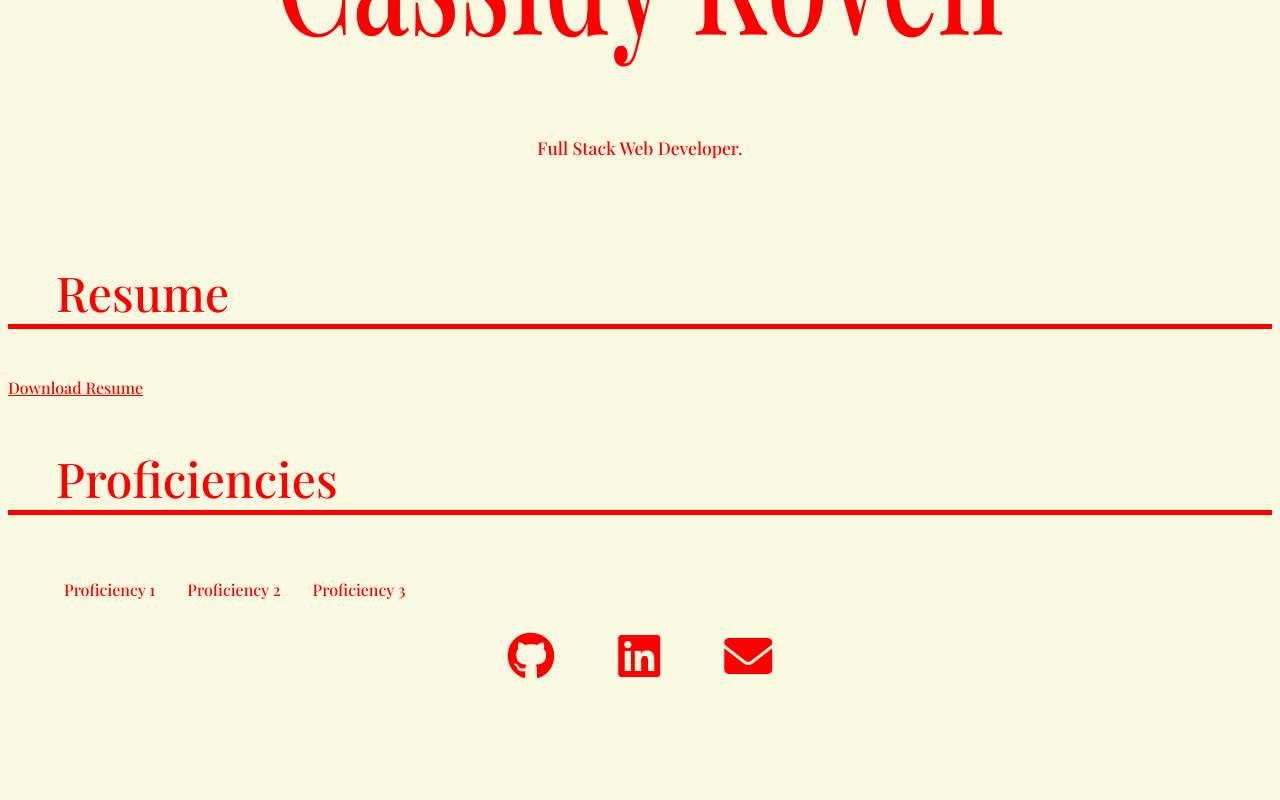
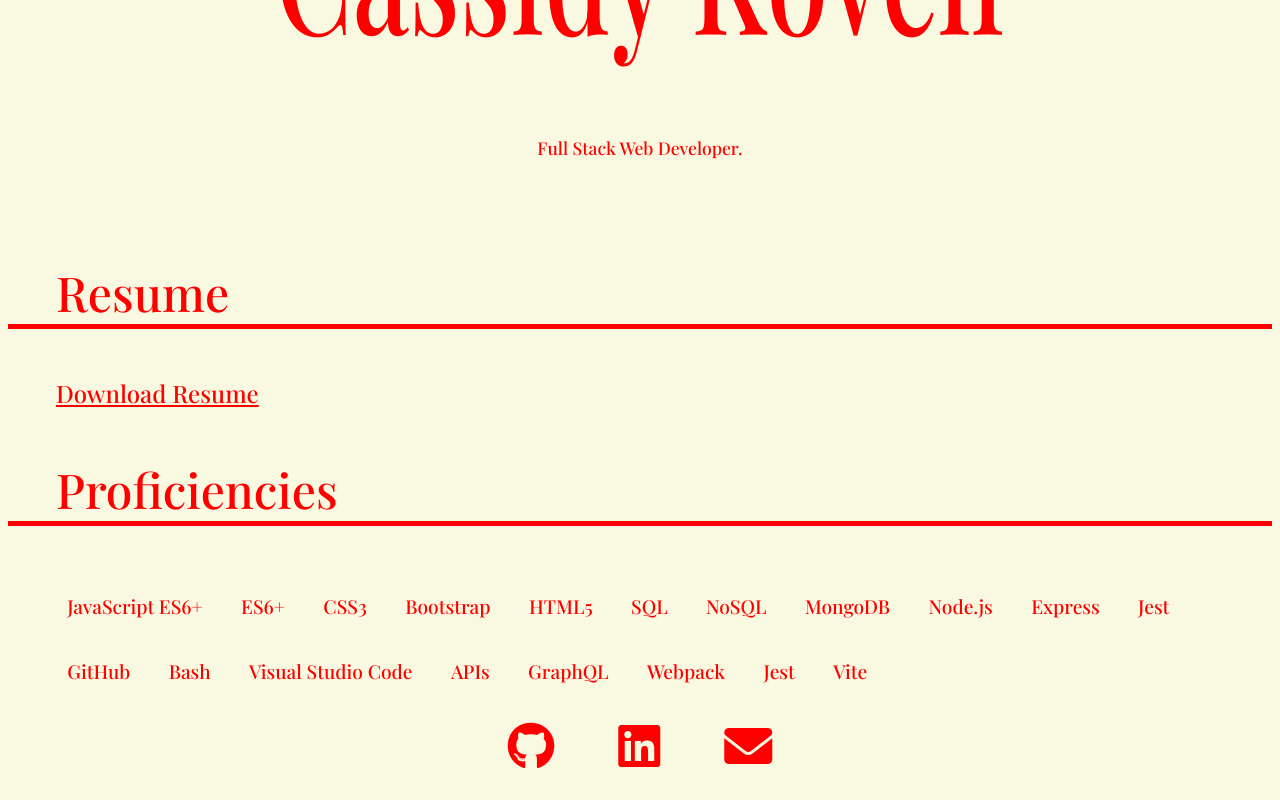
Before and after one commit to cassidykovell/cassidy-kovell-website, a React (Vite) app: page /resume in a window 1280 px wide. Shown: the part 366-1166 px from the top of the page. Before the commit the page ends 1076 px from the top, so only its background shows below. Built offline with nearby package versions, Linux system fonts and the light colour scheme; a web font is replaced by a local one.

Commit message:
added profiencies to my resume section

```diff
--- a/src/components/ResumeSection.jsx
+++ b/src/components/ResumeSection.jsx
@@ -3,19 +3,33 @@ import React from 'react';
 const Resume = () => {
   return (
     <div className="resume-container">
-
       <div className="resume-section">
         <h3>Resume</h3>
-        <a href="/path/to/your/resume.pdf" download>Download Resume</a>
+        <a class="resume" href="/assets/documents/KovellResume.pdf" download>Download Resume</a>
       </div>
 
       <div className="resume-section">
         <h3>Proficiencies</h3>
-        <ul>
-          <li>Proficiency 1</li>
-          <li>Proficiency 2</li>
-          <li>Proficiency 3</li>
-
+        <ul id="list">
+          <li>JavaScript ES6+</li>
+          <li>ES6+</li>
+          <li>CSS3</li>
+          <li>Bootstrap</li>
+          <li>HTML5</li>
+          <li>SQL</li>
+          <li>NoSQL</li>
+          <li>MongoDB</li>
+          <li>Node.js</li>
+          <li>Express</li>
+          <li>Jest</li>
+          <li>GitHub</li>
+          <li>Bash</li>
+          <li>Visual Studio Code</li>
+          <li>APIs</li>
+          <li>GraphQL</li>
+          <li>Webpack</li>
+          <li>Jest</li>
+          <li>Vite</li>
         </ul>
       </div>
     </div>
--- a/src/index.css
+++ b/src/index.css
@@ -131,6 +131,16 @@ button:hover {
   margin-top: 5px;
 }
 
+#list {
+  display: flex;
+  flex-wrap: wrap;
+  font-size: 1.2em;
+}
+
+.resume {
+  padding-left: 2em;
+  font-size: 1.5rem;
+}
 
 @media (max-width: 1024px) {
   img {
```
Also changed, not shown: 1 other file (tests, documents, lock files or other folders).
